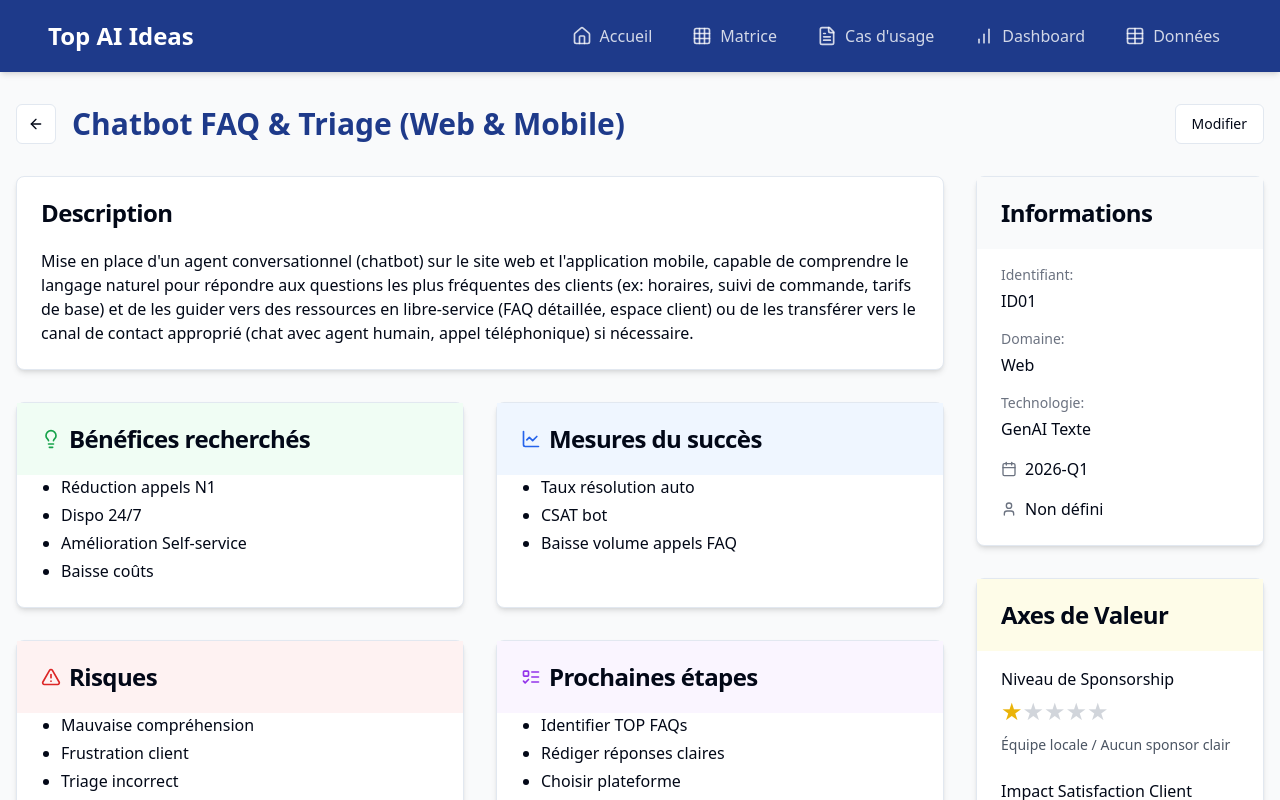
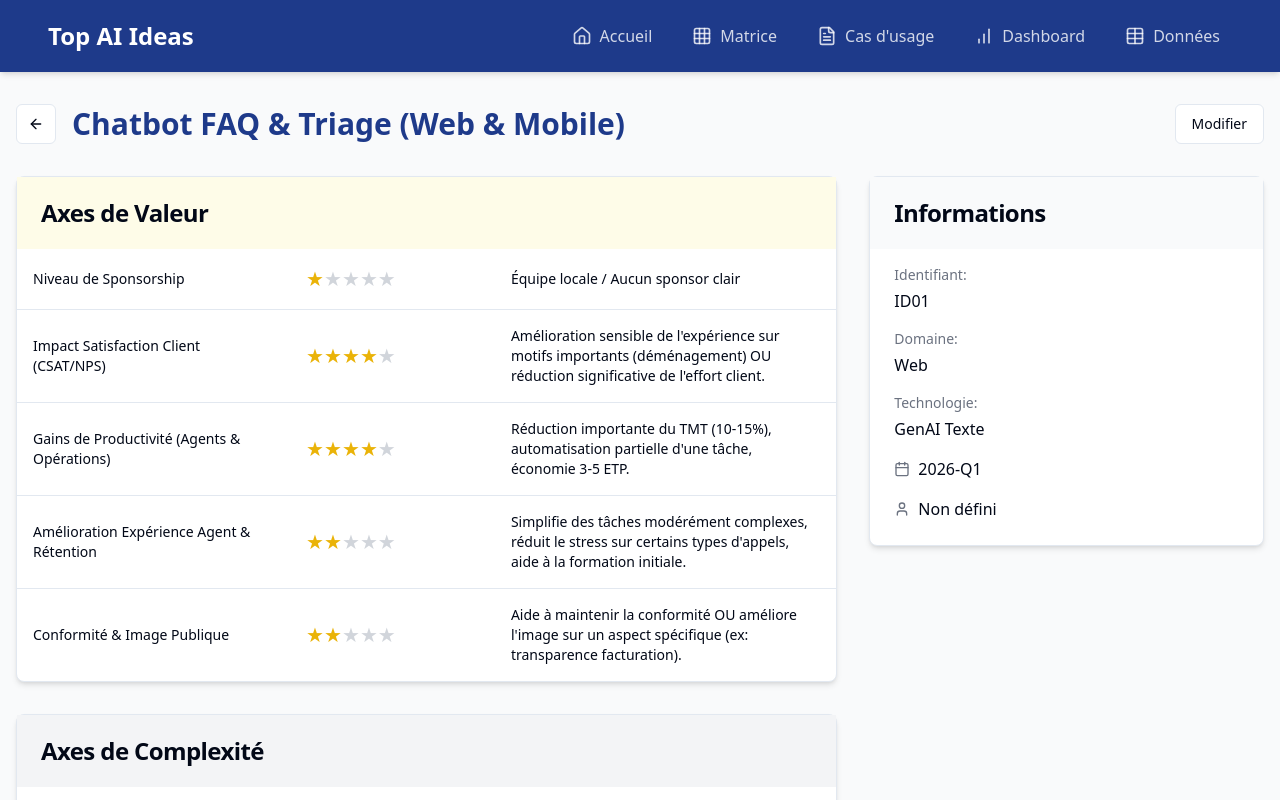
Before and after one commit to rhanka/top-ai-ideas, a React (Vite) app: page /cas-usage in a window 1280 px wide. Both pictures are taken after a click on the button "Voir les détails". Shown: the top 800 px of the page. Built offline with nearby package versions, Linux system fonts and the light colour scheme.

Commit message:
Refactor: Display value and complexity axes horizontally

```diff
--- /dev/null
+++ b/src/components/UseCaseDetail/RatingsTable.tsx
@@ -0,0 +1,118 @@
+
+import React from "react";
+import { Table, TableBody, TableCell, TableRow } from "@/components/ui/table";
+import { Card, CardContent, CardHeader, CardTitle } from "@/components/ui/card";
+import { ValueAxisScore, ComplexityAxisScore, LevelDescription } from "@/types";
+import {
+  Select,
+  SelectContent,
+  SelectItem,
+  SelectTrigger,
+  SelectValue,
+} from "@/components/ui/select";
+
+interface RatingsTableProps {
+  title: string;
+  scores: ValueAxisScore[] | ComplexityAxisScore[];
+  isValue: boolean;
+  isEditing: boolean;
+  backgroundColor: string;
+  levelDescriptions?: Record<string, LevelDescription[]>;
+  onRatingChange: (isValue: boolean, axisId: string, rating: number) => void;
+}
+
+export const RatingsTable: React.FC<RatingsTableProps> = ({
+  title,
+  scores,
+  isValue,
+  isEditing,
+  backgroundColor,
+  levelDescriptions,
+  onRatingChange
+}) => {
+  const renderRatingSymbols = (axisId: string, rating: number) => {
+    return (
+      <div className="flex">
+        {[1, 2, 3, 4, 5].map((level) => (
+          <button
+            key={level}
+            type="button"
+            onClick={() => isEditing && onRatingChange(isValue, axisId, level)}
+            disabled={!isEditing}
+            className={`text-xl ${isValue ? "text-2xl" : "font-bold mx-1"} ${
+              level <= rating
+                ? isValue ? "text-yellow-500" : "text-gray-800"
+                : "text-gray-300"
+            } ${isEditing ? "cursor-pointer hover:" + (isValue ? "text-yellow-400" : "text-gray-600") : "cursor-default"}`}
+          >
+            {isValue ? "★" : "X"}
+          </button>
+        ))}
+      </div>
+    );
+  };
+
+  const renderRatingDropdown = (axisId: string, currentRating: number) => {
+    if (!isEditing) return null;
+
+    // Get descriptions for this axis if available
+    const axisLevelDescriptions = levelDescriptions?.[axisId];
+
+    return (
+      <div className="mt-1 mb-2">
+        <Select
+          value={currentRating.toString()}
+          onValueChange={(value) => onRatingChange(isValue, axisId, parseInt(value))}
+        >
+          <SelectTrigger className="w-full">
+            <SelectValue placeholder={isValue ? "Sélectionner une note" : "Sélectionner un niveau"} />
+          </SelectTrigger>
+          <SelectContent>
+            {[1, 2, 3, 4, 5].map((rating) => {
+              // Find description for this rating
+              let ratingDescription = "";
+              if (axisLevelDescriptions) {
+                const levelDesc = axisLevelDescriptions.find(level => level.level === rating);
+                ratingDescription = levelDesc ? levelDesc.description : `Niveau ${rating}`;
+              } else {
+                ratingDescription = `Niveau ${rating}`;
+              }
+
+              return (
+                <SelectItem key={rating} value={rating.toString()}>
+                  {rating} - {ratingDescription}
+                </SelectItem>
+              );
+            })}
+          </SelectContent>
+        </Select>
+      </div>
+    );
+  };
+
+  return (
+    <Card className="shadow-md">
+      <CardHeader className={backgroundColor}>
+        <CardTitle>{title}</CardTitle>
+      </CardHeader>
+      <CardContent className="p-0">
+        <Table>
+          <TableBody>
+            {scores.map((score) => (
+              <TableRow key={score.axisId}>
+                <TableCell className="font-medium w-1/3">{score.axisId}</TableCell>
+                <TableCell className="w-1/4">
+                  {renderRatingSymbols(score.axisId, score.rating)}
+                </TableCell>
+                <TableCell>
+                  {isEditing && renderRatingDropdown(score.axisId, score.rating)}
+                  <p className="text-sm">{score.description}</p>
+                </TableCell>
+              </TableRow>
+            ))}
+          </TableBody>
+        </Table>
+      </CardContent>
+    </Card>
+  );
+};
--- a/src/pages/UseCaseDetail.tsx
+++ b/src/pages/UseCaseDetail.tsx
@@ -6,10 +6,10 @@ import { Button } from "@/components/ui/button";
 import { Input } from "@/components/ui/input";
 import { Textarea } from "@/components/ui/textarea";
 import { Card, CardContent, CardHeader, CardTitle } from "@/components/ui/card";
-import { Table, TableBody, TableCell, TableHead, TableHeader, TableRow } from "@/components/ui/table";
 import { ArrowLeft, Save, Calendar, User, Lightbulb, LineChart, AlertTriangle, ListTodo, Database, FileText } from "lucide-react";
 import { toast } from "sonner";
-import { UseCase, ValueRating, ComplexityRating } from "@/types";
+import { UseCase, ValueRating, ComplexityRating, LevelDescription } from "@/types";
+import { RatingsTable } from "@/components/UseCaseDetail/RatingsTable";
 import {
   Select,
   SelectContent,
@@ -25,6 +25,7 @@ const UseCaseDetail: React.FC = () => {
 
   const [useCase, setUseCase] = useState<UseCase | null>(null);
   const [isEditing, setIsEditing] = useState(false);
+  const [levelDescriptions, setLevelDescriptions] = useState<Record<string, LevelDescription[]>>({});
 
   useEffect(() => {
     const foundUseCase = useCases.find(uc => uc.id === id);
@@ -34,7 +35,26 @@ const UseCaseDetail: React.FC = () => {
       navigate('/cas-usage');
       toast.error("Cas d'usage non trouvé");
     }
-  }, [id, useCases, navigate]);
+
+    // Prepare level descriptions for axes
+    const descriptionsMap: Record<string, LevelDescription[]> = {};
+
+    // Value axes
+    matrixConfig.valueAxes.forEach(axis => {
+      if (axis.levelDescriptions) {
+        descriptionsMap[axis.name] = axis.levelDescriptions;
+      }
+    });
+
+    // Complexity axes
+    matrixConfig.complexityAxes.forEach(axis => {
+      if (axis.levelDescriptions) {
+        descriptionsMap[axis.name] = axis.levelDescriptions;
+      }
+    });
+
+    setLevelDescriptions(descriptionsMap);
+  }, [id, useCases, navigate, matrixConfig]);
 
   const handleInputChange = (field: keyof UseCase, value: string | string[]) => {
     if (!useCase) return;
@@ -102,134 +122,6 @@ const UseCaseDetail: React.FC = () => {
     toast.success("Cas d'usage mis à jour");
   };
 
-  const renderValueRating = (axisId: string) => {
-    if (!useCase) return null;
-
-    const score = useCase.valueScores.find(s => s.axisId === axisId);
-    if (!score) return null;
-
-    // Find the axis in the matrix config
-    const axis = matrixConfig.valueAxes.find(axis => axis.name === axisId);
-
-    return (
-      <>
-        <div className="flex mb-2">
-          {[1, 2, 3, 4, 5].map((star) => (
-            <button
-              key={star}
-              type="button"
-              onClick={() => isEditing && handleRatingChange(true, axisId, star)}
-              disabled={!isEditing}
-              className={`text-2xl ${star <= score.rating ? "text-yellow-500" : "text-gray-300"} ${isEditing ? "cursor-pointer hover:text-yellow-400" : "cursor-default"}`}
-            >
-              ★
-            </button>
-          ))}
-        </div>
-
-        {isEditing && (
-          <div className="mt-2 mb-3">
-            <Select
-              value={score.rating.toString()}
-              onValueChange={(value) => handleRatingChange(true, axisId, parseInt(value) as ValueRating)}
-            >
-              <SelectTrigger className="w-full">
-                <SelectValue placeholder="Sélectionner une note" />
-              </SelectTrigger>
-              <SelectContent>
-                {[1, 2, 3, 4, 5].map((rating) => {
-                  // Find description for this rating
-                  let ratingDescription = "";
-                  if (axis && axis.levelDescriptions) {
-                    const levelDesc = axis.levelDescriptions.find(level => level.level === rating);
-                    ratingDescription = levelDesc ? levelDesc.description : `Niveau ${rating}`;
-                  } else {
-                    ratingDescription = `Niveau ${rating}`;
-                  }
-
-                  return (
-                    <SelectItem key={rating} value={rating.toString()}>
-                      {rating} - {ratingDescription}
-                    </SelectItem>
-                  );
-                })}
-              </SelectContent>
-            </Select>
-          </div>
-        )}
-
-        {/* Show the description based on the rating from matrix config */}
-        <p className="text-sm text-gray-600">
-          {score.description}
-        </p>
-      </>
-    );
-  };
-
-  const renderComplexityRating = (axisId: string) => {
-    if (!useCase) return null;
-
-    const score = useCase.complexityScores.find(s => s.axisId === axisId);
-    if (!score) return null;
-
-    // Find the axis in the matrix config
-    const axis = matrixConfig.complexityAxes.find(axis => axis.name === axisId);
-
-    return (
-      <>
-        <div className="flex mb-2">
-          {[1, 2, 3, 4, 5].map((level) => (
-            <button
-              key={level}
-              type="button"
-              onClick={() => isEditing && handleRatingChange(false, axisId, level)}
-              disabled={!isEditing}
-              className={`text-xl font-bold mx-1 ${level <= score.rating ? "text-gray-800" : "text-gray-300"} ${isEditing ? "cursor-pointer hover:text-gray-600" : "cursor-default"}`}
-            >
-              X
-            </button>
-          ))}
-        </div>
-
-        {isEditing && (
-          <div className="mt-2 mb-3">
-            <Select
-              value={score.rating.toString()}
-              onValueChange={(value) => handleRatingChange(false, axisId, parseInt(value) as ComplexityRating)}
-            >
-              <SelectTrigger className="w-full">
-                <SelectValue placeholder="Sélectionner un niveau" />
-              </SelectTrigger>
-              <SelectContent>
-                {[1, 2, 3, 4, 5].map((rating) => {
-                  // Find description for this rating
-                  let ratingDescription = "";
-                  if (axis && axis.levelDescriptions) {
-                    const levelDesc = axis.levelDescriptions.find(level => level.level === rating);
-                    ratingDescription = levelDesc ? levelDesc.description : `Niveau ${rating}`;
-                  } else {
-                    ratingDescription = `Niveau ${rating}`;
-                  }
-
-                  return (
-                    <SelectItem key={rating} value={rating.toString()}>
-                      {rating} - {ratingDescription}
-                    </SelectItem>
-                  );
-                })}
-              </SelectContent>
-            </Select>
-          </div>
-        )}
-
-        {/* Show the description based on the rating from matrix config */}
-        <p className="text-sm text-gray-600">
-          {score.description}
-        </p>
-      </>
-    );
-  };
-
   if (!useCase) {
     return (
       <div className="container mx-auto px-4 py-8 flex justify-center">
@@ -283,8 +175,29 @@ const UseCaseDetail: React.FC = () => {
         </div>
       </div>
 
-      <div className="grid grid-cols-1 lg:grid-cols-4 gap-8">
-        <div className="lg:col-span-3 space-y-8">
+      <div className="grid grid-cols-1 lg:grid-cols-3 gap-8">
+        <div className="lg:col-span-2 space-y-8">
+          {/* Value and Complexity Axes in horizontal table format */}
+          <RatingsTable
+            title="Axes de Valeur"
+            scores={useCase.valueScores}
+            isValue={true}
+            isEditing={isEditing}
+            backgroundColor="bg-yellow-50"
+            levelDescriptions={levelDescriptions}
+            onRatingChange={handleRatingChange}
+          />
+
+          <RatingsTable
+            title="Axes de Complexité"
+            scores={useCase.complexityScores}
+            isValue={false}
+            isEditing={isEditing}
+            backgroundColor="bg-gray-100"
+            levelDescriptions={levelDescriptions}
+            onRatingChange={handleRatingChange}
+          />
+
           <Card className="shadow-md">
             <CardHeader>
               <CardTitle>Description</CardTitle>
@@ -523,34 +436,6 @@ const UseCaseDetail: React.FC = () => {
               </div>
             </CardContent>
           </Card>
-
-          <Card className="shadow-md">
-            <CardHeader className="bg-yellow-50">
-              <CardTitle>Axes de Valeur</CardTitle>
-            </CardHeader>
-            <CardContent className="space-y-6 pt-4">
-              {useCase.valueScores.map(score => (
-                <div key={score.axisId}>
-                  <p className="font-medium mb-1">{score.axisId}</p>
-                  {renderValueRating(score.axisId)}
-                </div>
-              ))}
-            </CardContent>
-          </Card>
-
-          <Card className="shadow-md">
-            <CardHeader className="bg-gray-100">
-              <CardTitle>Axes de Complexité</CardTitle>
-            </CardHeader>
-            <CardContent className="space-y-6 pt-4">
-              {useCase.complexityScores.map(score => (
-                <div key={score.axisId}>
-                  <p className="font-medium mb-1">{score.axisId}</p>
-                  {renderComplexityRating(score.axisId)}
-                </div>
-              ))}
-            </CardContent>
-          </Card>
         </div>
       </div>
     </div>
```
